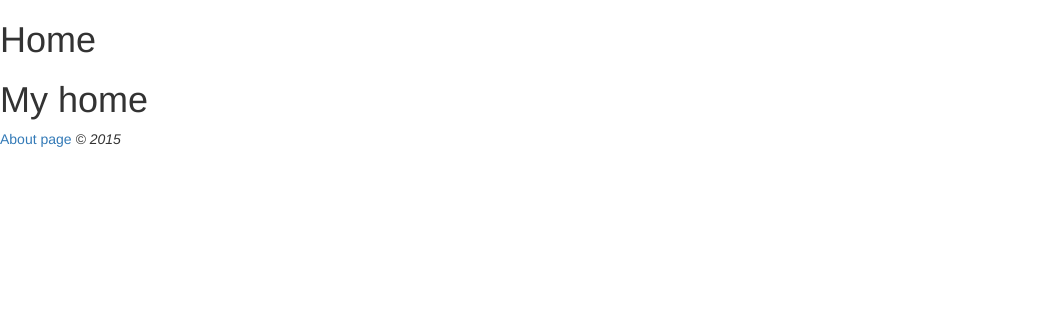
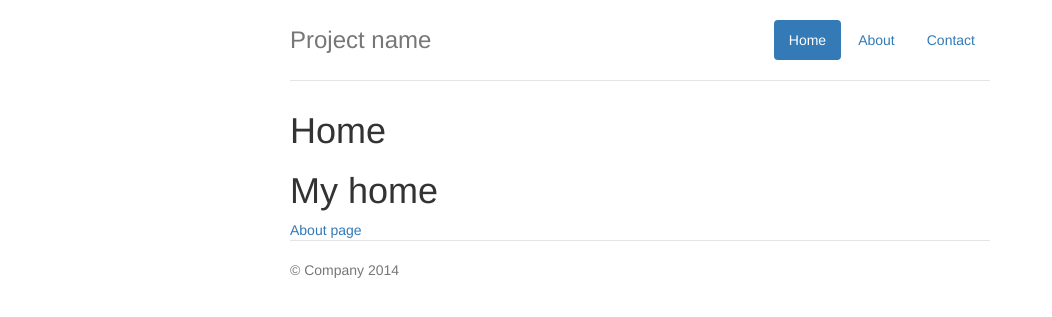
Before and after one commit to kpcna/FPS, a CodeIgniter app: page /database/ in a window 1280 px wide. Shown: the top 317 px of the page, without its empty margins (0-1052 px from the left). Run offline with CodeIgniter, Linux system fonts and the light colour scheme; some libraries are stand-ins or nearby versions.

Commit message:
Template

```diff
--- a/application/config/autoload.php
+++ b/application/config/autoload.php
@@ -83,7 +83,7 @@ $autoload['drivers'] = array();
 |
 |	$autoload['helper'] = array('url', 'file');
 */
-$autoload['helper'] = array();
+$autoload['helper'] = array('url');
 
 /*
 | -------------------------------------------------------------------
--- a/application/views/templates/footer.php
+++ b/application/views/templates/footer.php
@@ -1,4 +1,8 @@
-    <em>&copy; 2015</em>
+      <footer class="footer">
+        <p>&copy; Company 2014</p>
+      </footer>
+
+    </div> <!-- /container -->
 		<script src="https://ajax.googleapis.com/ajax/libs/jquery/2.1.3/jquery.min.js"></script>
 		<script type="text/javascript" src="<?php echo base_url("assets/js/bootstrap.js"); ?>"></script>
         </body>
--- a/application/views/templates/header.php
+++ b/application/views/templates/header.php
@@ -1,11 +1,19 @@
-<?php
-$this->load->helper('url');
-?>
 <html>
         <head>
                 <title>CodeIgniter Tutorial</title>
 		<link rel="stylesheet" href="<?php echo base_url("assets/css/bootstrap.css"); ?>" />
+		<link href="<?php echo base_url("assets/css/jumbotron-narrow.css"); ?>" rel="stylesheet">
         </head>
         <body>
-
+    <div class="container">
+      <div class="header clearfix">
+        <nav>
+          <ul class="nav nav-pills pull-right">
+            <li role="presentation" class="active"><a href="#">Home</a></li>
+            <li role="presentation"><a href="#">About</a></li>
+            <li role="presentation"><a href="#">Contact</a></li>
+          </ul>
+        </nav>
+        <h3 class="text-muted">Project name</h3>
+      </div>
                 <h1><?php echo $title; ?></h1>
--- /dev/null
+++ b/assets/css/jumbotron-narrow.css
@@ -0,0 +1,79 @@
+/* Space out content a bit */
+body {
+  padding-top: 20px;
+  padding-bottom: 20px;
+}
+
+/* Everything but the jumbotron gets side spacing for mobile first views */
+.header,
+.marketing,
+.footer {
+  padding-right: 15px;
+  padding-left: 15px;
+}
+
+/* Custom page header */
+.header {
+  padding-bottom: 20px;
+  border-bottom: 1px solid #e5e5e5;
+}
+/* Make the masthead heading the same height as the navigation */
+.header h3 {
+  margin-top: 0;
+  margin-bottom: 0;
+  line-height: 40px;
+}
+
+/* Custom page footer */
+.footer {
+  padding-top: 19px;
+  color: #777;
+  border-top: 1px solid #e5e5e5;
+}
+
+/* Customize container */
+@media (min-width: 768px) {
+  .container {
+    max-width: 730px;
+  }
+}
+.container-narrow > hr {
+  margin: 30px 0;
+}
+
+/* Main marketing message and sign up button */
+.jumbotron {
+  text-align: center;
+  border-bottom: 1px solid #e5e5e5;
+}
+.jumbotron .btn {
+  padding: 14px 24px;
+  font-size: 21px;
+}
+
+/* Supporting marketing content */
+.marketing {
+  margin: 40px 0;
+}
+.marketing p + h4 {
+  margin-top: 28px;
+}
+
+/* Responsive: Portrait tablets and up */
+@media screen and (min-width: 768px) {
+  /* Remove the padding we set earlier */
+  .header,
+  .marketing,
+  .footer {
+    padding-right: 0;
+    padding-left: 0;
+  }
+  /* Space out the masthead */
+  .header {
+    margin-bottom: 30px;
+  }
+  /* Remove the bottom border on the jumbotron for visual effect */
+  .jumbotron {
+    border-bottom: 0;
+  }
+}
```
